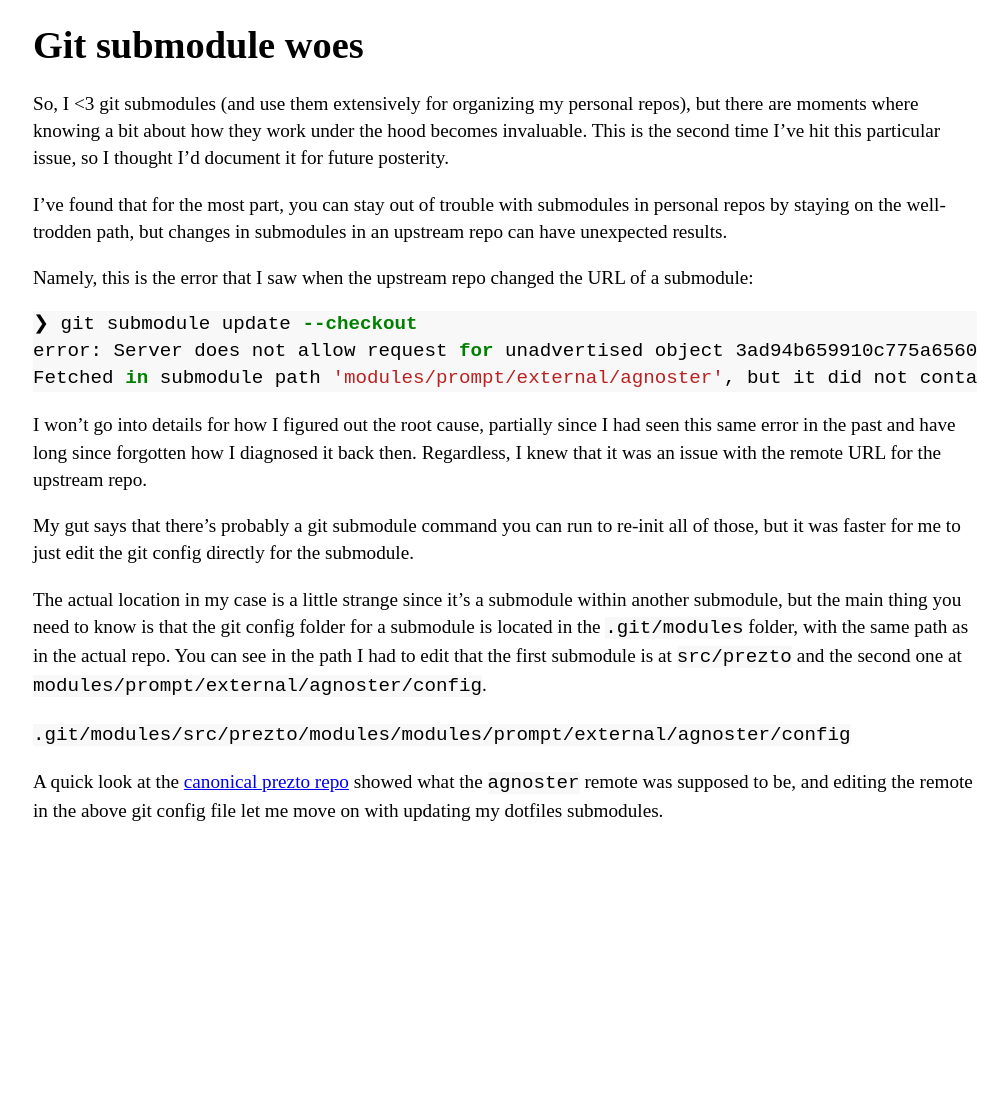
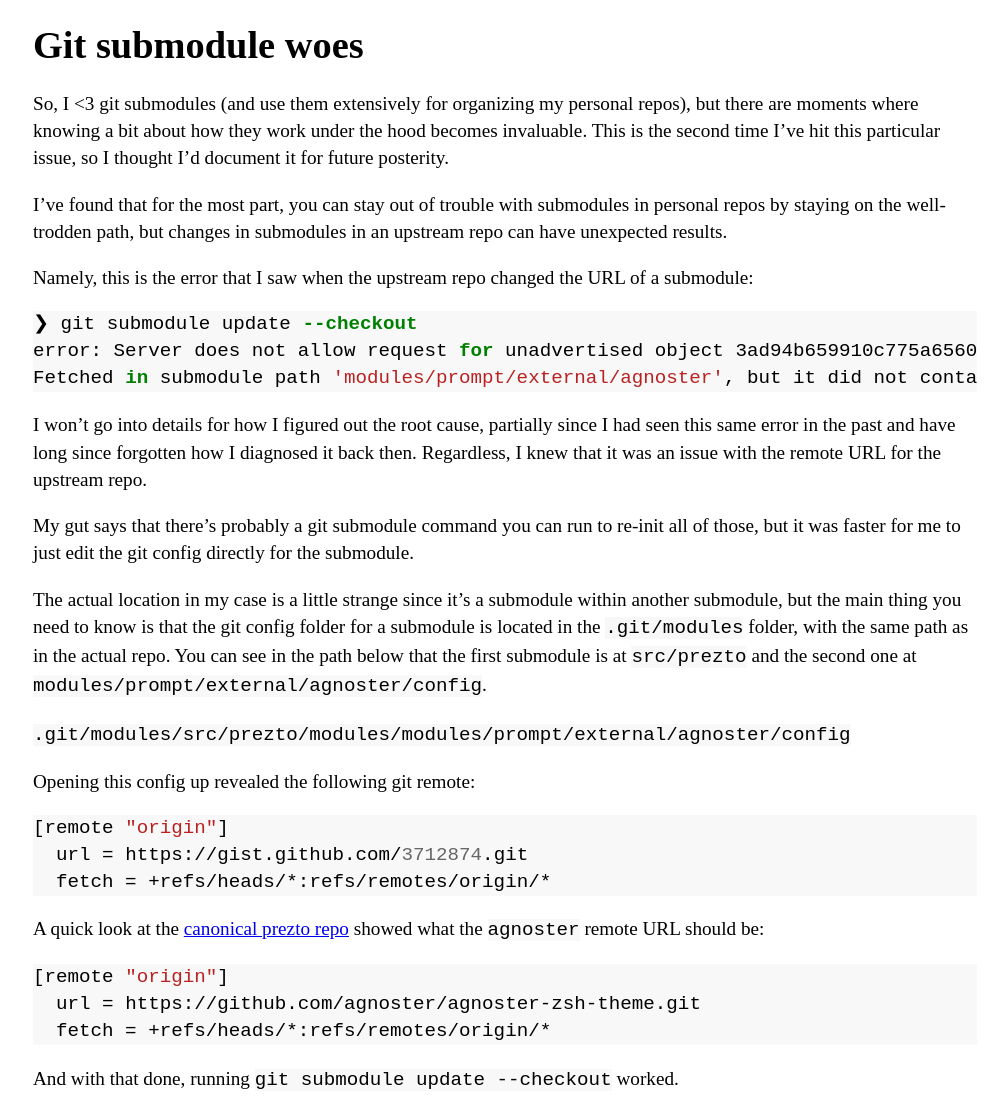
Before and after one commit to kejadlen/kejadlen.github.io, a Jekyll site: the page built from _posts/2017-08-15-git-submodule-woes.md, in a window 1280 px wide. Shown: the whole page, without its empty margins (135-1143 px from the left). Built offline with Jekyll 4.4.1, drawn with Linux system fonts in a browser that asks for light colours; before the commit the page ends 900 px from its top, so only the background shows below that.

Commit message:
update git submodule woes post

````diff
--- a/_posts/2017-08-15-git-submodule-woes.md
+++ b/_posts/2017-08-15-git-submodule-woes.md
@@ -32,14 +32,29 @@ directly for the submodule.
 The actual location in my case is a little strange since it's a submodule
 within another submodule, but the main thing you need to know is that the git
 config folder for a submodule is located in the `.git/modules` folder, with the
-same path as in the actual repo. You can see in the path I had to edit that the
-first submodule is at `src/prezto` and the second one at
+same path as in the actual repo. You can see in the path below that the first
+submodule is at `src/prezto` and the second one at
 `modules/prompt/external/agnoster/config`.
 
 `.git/modules/src/prezto/modules/modules/prompt/external/agnoster/config`
 
+Opening this config up revealed the following git remote:
+
+```conf
+[remote "origin"]
+  url = https://gist.github.com/3712874.git
+  fetch = +refs/heads/*:refs/remotes/origin/*
+```
+
 A quick look at the [canonical prezto repo][prezto-repo] showed what the
-`agnoster` remote was supposed to be, and editing the remote in the above git
-config file let me move on with updating my dotfiles submodules.
+`agnoster` remote URL should be:
 
 [prezto-repo]: https://github.com/sorin-ionescu/prezto/tree/master/modules/prompt/external
+
+```conf
+[remote "origin"]
+  url = https://github.com/agnoster/agnoster-zsh-theme.git
+  fetch = +refs/heads/*:refs/remotes/origin/*
+```
+
+And with that done, running `git submodule update --checkout` worked.
````
